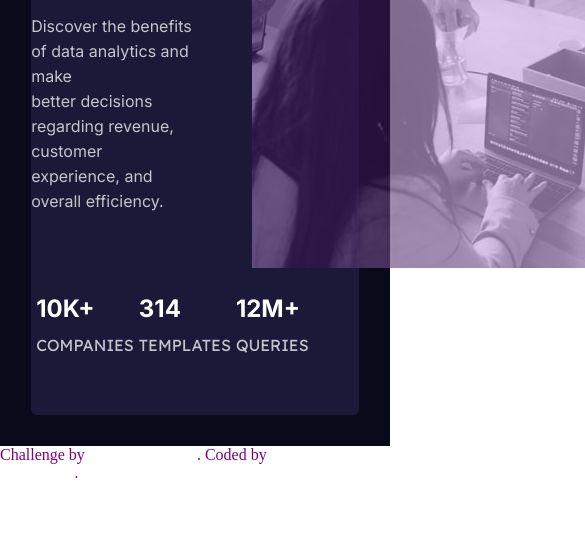
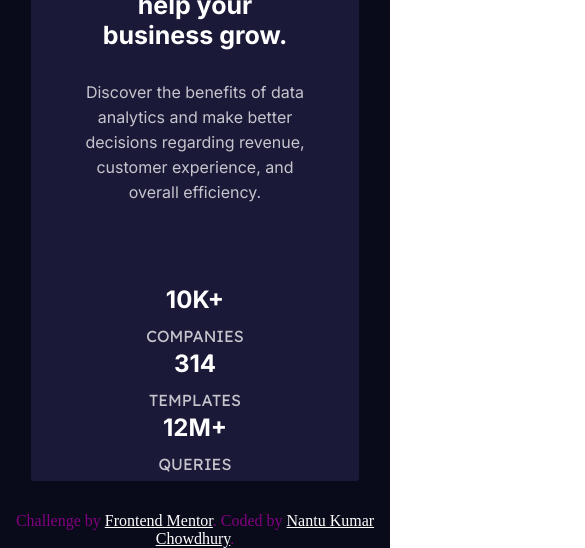
Before and after one commit to nantukchy/Frontend-Mentor--1, a plain HTML site: page index.html in a window 390 px wide. Shown: the part 356-904 px from the top of the page, 585 px wide, since content can reach past the window. Before the commit the page ends 844 px from the top, so only its background shows below. Drawn offline with Linux system fonts and the light colour scheme.

Commit message:
mobile responsive

```diff
--- a/index.html
+++ b/index.html
@@ -47,15 +47,15 @@
         </div>
       </div>
     </div>
-
+    <div class="attribution">
+      Challenge by <a href="https://www.frontendmentor.io?ref=challenge" target="_blank">Frontend Mentor</a>.
+      Coded by <a href="#">Nantu Kumar Chowdhury</a>.
+    </div>
   </section>
 
 
 
-  <div class="attribution">
-    Challenge by <a href="https://www.frontendmentor.io?ref=challenge" target="_blank">Frontend Mentor</a>.
-    Coded by <a href="#">Nantu Kumar Chowdhury</a>.
-  </div>
+
 </body>
 
 </html>
--- a/style.css
+++ b/style.css
@@ -80,12 +80,68 @@ p{
     line-height: 25px;
     color: hsla(0, 0%, 100%, 0.75);
 }
+
 img{
     /* max-width: 100%;
     max-height: 100%; */
-    filter: opacity(0.4) drop-shadow(0 0 0 hsl(277, 62%, 49%));
+    filter: opacity(0.6) drop-shadow(0 0 0 hsl(277, 95%, 49%));
     display: block;
 }
 .attribution{
     color: purple;
+    text-align: center;
 }
+
+@media only screen and (max-width: 600px){
+
+
+    section{
+        background-color:  hsl(233, 47%, 7%);
+    }
+    .container{
+        padding-top: 10%;
+
+
+
+    }
+    .card{
+        display: flex;
+        flex-direction: column-reverse;
+        border-radius: 3px;
+    }
+    .card-text{
+        padding: 4px;
+        /* border: 4px dotted blue; */
+        width: 70%;
+
+    }
+    .card-image{
+        width: fit-content;
+    }
+    img{
+        max-width: 330px;
+        display: block;
+    }
+    h1{
+        font-size: 25px;
+        text-align: center;
+    }
+    p{
+        text-align: center;
+    }
+    .rating{
+        display: flex;
+       flex-direction: column;
+       align-items: center;
+       padding: 0;
+
+    }
+    .rating-block{
+       padding: 0;
+       margin: 0;
+       text-align: center;
+    }
+    br{
+        display: none;
+    }
+}
```
